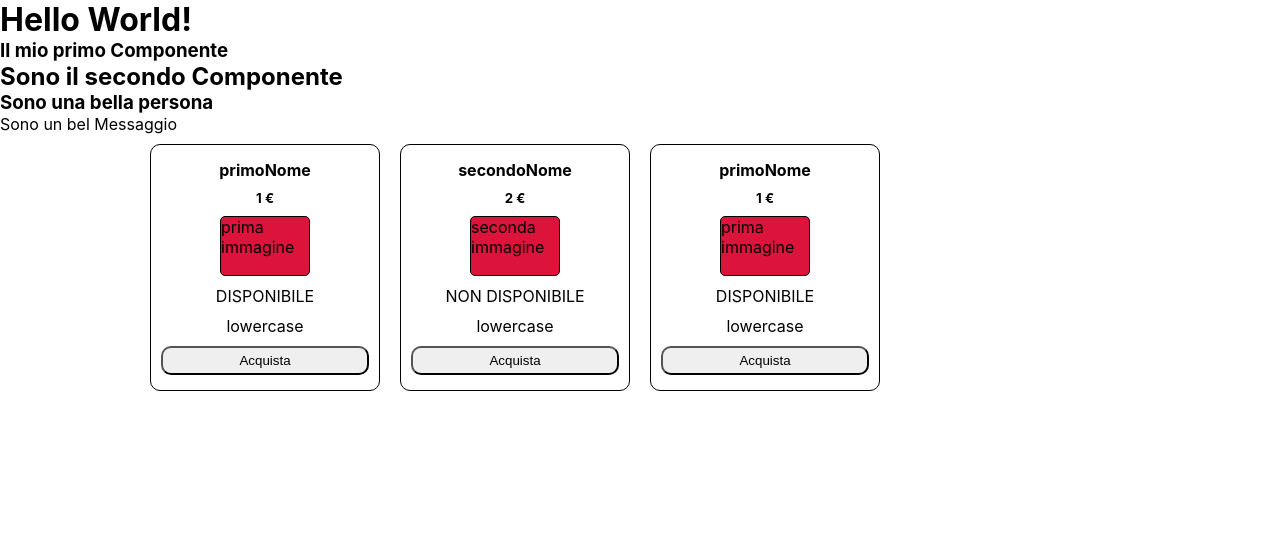
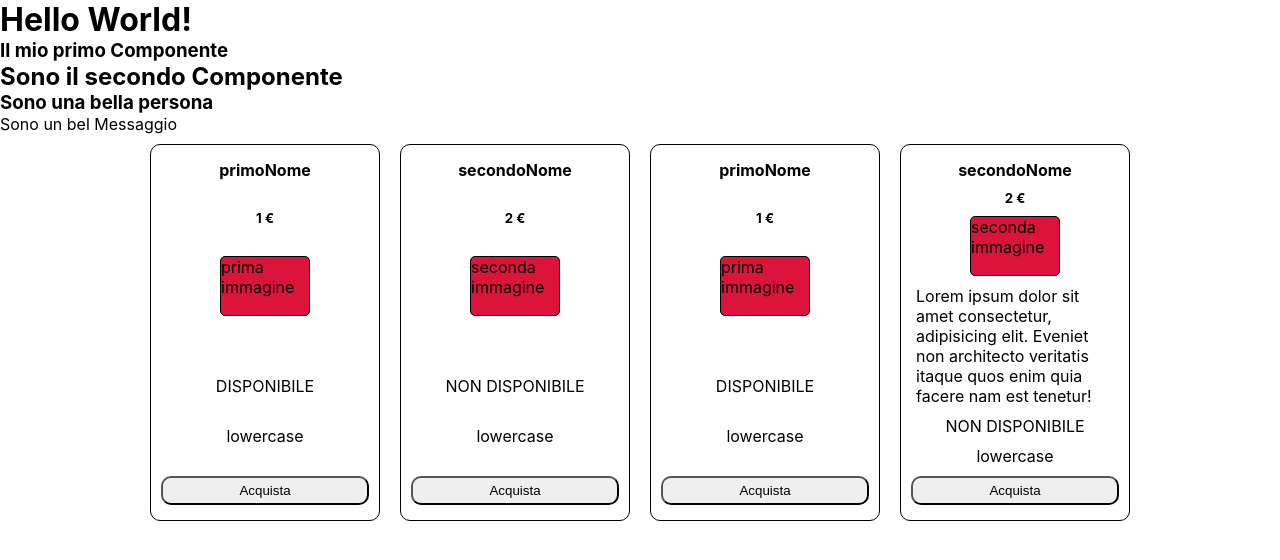
Before and after one commit to zuingo88/my-first-react-app, a React (Create React App) app in the folder first-react/: page / in a window 1280 px wide. Shown: the top 560 px of the page. Built offline with nearby package versions, Linux system fonts and the light colour scheme; the HTML template or start-up script is replaced by a standard one.

Commit message:
Props.children.

```diff
--- a/first-react/src/App.js
+++ b/first-react/src/App.js
@@ -19,22 +19,6 @@ const secondaCard = {
 const pStyle = {
   textTransform: 'uppercase'
 }
-
-// const Product = (props) => {
-
-//   console.log(props);
-
-//   return (
-//     <div className='card'>
-//       <h4>{props.nome}</h4>
-//       <h5>{props.prezzo} €</h5>
-//       <div className="preview">{props.immagine}</div>
-//       <p style={pStyle}>{props.disponibilita}</p>
-//       <p>{'LOWERCASE'.toLowerCase()}</p>
-//       <button>Acquista</button>
-//     </div>
-//   )
-// }
 
 function App() {
   return (
@@ -66,10 +50,16 @@ function App() {
           const numeri = [1,2,3,4,5,6,7,8,9];
           console.log(Math.max(...numeri));  // -> 9
         */}
-
         <Product
           {...primaCard}
         />
+
+        {/* Utilizzo props.children aggiungendo un react.fragment tra l'apertura e la chiusura del Product */}
+        <Product {...secondaCard}>
+          <>
+            Lorem ipsum dolor sit amet consectetur, adipisicing elit. Eveniet non architecto veritatis itaque quos enim quia facere nam est tenetur!
+          </>
+        </Product>
 
       </section>
     </div>
--- a/first-react/src/Product.js
+++ b/first-react/src/Product.js
@@ -12,7 +12,7 @@ const pStyle = {
 
 // OPPURE destrutturo props
 
-const Product = ({ nomeProdotto, prezzoProdotto, immagine, disponibilita }) => {
+const Product = ({ nomeProdotto, prezzoProdotto, immagine, disponibilita, children }) => {
 
 
   return (
@@ -20,6 +20,7 @@ const Product = ({ nomeProdotto, prezzoProdotto, immagine, disponibilita }) => {
       <h4>{nomeProdotto}</h4>
       <h5>{prezzoProdotto} €</h5>
       <div className="preview">{immagine}</div>
+      <p>{children}</p>
       <p style={pStyle}>{disponibilita}</p>
       <p>{'LOWERCASE'.toLowerCase()}</p>
       <button>Acquista</button>
--- a/first-react/src/index.css
+++ b/first-react/src/index.css
@@ -30,7 +30,7 @@ code {
   padding: 10px;
   display: flex;
   flex-direction: column;
-  justify-content: center;
+  justify-content: space-between;
   align-items: center;
   border: solid 1px black;
   border-radius: 10px;
```
